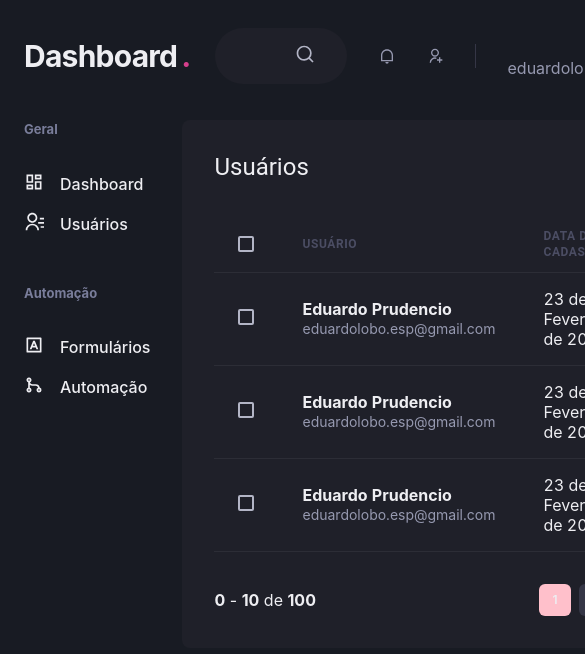
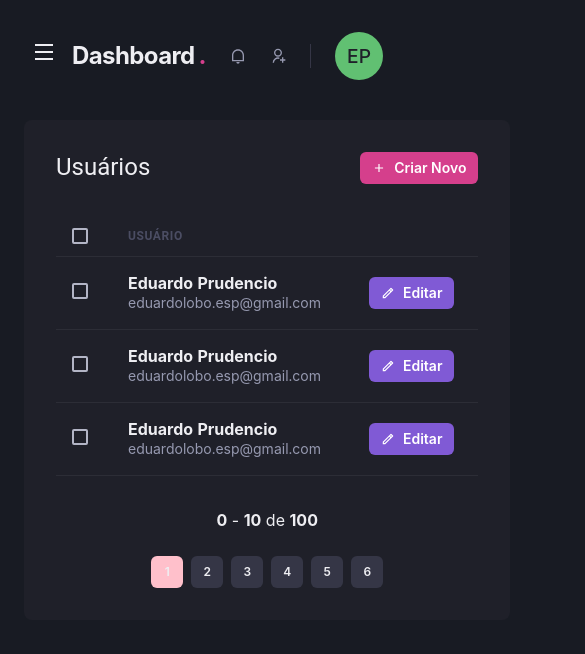
Before and after one commit to EduardoPrudencio/dashboard-react-chakra, a Next.js app: page /dashboard/users in a window 390 px wide. Shown: the top 654 px of the page, 585 px wide, since content can reach past the window. Built offline with nearby package versions, Linux system fonts and the light colour scheme.

Commit message:
Finalizando a responsividade das telas

```diff
--- a/src/components/Header/Logo.tsx
+++ b/src/components/Header/Logo.tsx
@@ -3,7 +3,7 @@ import { Text } from '@chakra-ui/react'
 export function Logo(){
     return(
         <>
-            <Text fontSize="3xl"
+            <Text fontSize={["2xl", "3xl"]}
                 fontWeight="bold"
                 letterSpacing="tight"
             >Dashboard
--- a/src/components/Header/NotificationsNav.tsx
+++ b/src/components/Header/NotificationsNav.tsx
@@ -3,9 +3,9 @@ import { RiNotificationLine, RiUserAddLine } from "react-icons/ri";
 
 export function NotificationsNav(){
     return(
-            <HStack spacing="8"
-                    mx="8"
-                    pr="8"
+            <HStack spacing={["6","8"]}
+                    mx={["6","8"]}
+                    pr={["6","8"]}
                     py="1"
                     color="gray.300"
                     borderRightWidth={1}
--- a/src/components/Header/Profile.tsx
+++ b/src/components/Header/Profile.tsx
@@ -1,8 +1,14 @@
 import { Flex, Box, Text, Avatar } from "@chakra-ui/react";
 
-export function Profile(){
+interface ProfileProps{
+    showProfileData?: boolean;
+}
+
+export function Profile({showProfileData = true} :ProfileProps){
     return (
             <Flex align="center">
+                {
+                    showProfileData &&
                     <Box mr="4" textAlign="right">
                         <Text>Eduardo Prudencio</Text>
                         <Text color="gray.300"
@@ -10,6 +16,7 @@ export function Profile(){
                                 eduardolobo.esp@gmail.com
                             </Text>
                     </Box>
+                }
 
                 <Avatar size="md" name="Eduardo Prudencio" />
             </Flex>
--- a/src/components/Header/index.tsx
+++ b/src/components/Header/index.tsx
@@ -1,10 +1,20 @@
-import { Flex } from '@chakra-ui/react'
+import { Flex, Icon, IconButton, useBreakpointValue } from '@chakra-ui/react'
+import { RiMenuLine } from 'react-icons/ri'
+import { useSidebarDrawer } from '../../contexts/SideBarDrawerContext'
 import { Logo } from './Logo'
 import { NotificationsNav } from './NotificationsNav'
 import { Profile } from './Profile'
 import { SearchBox } from './SearchBox'
 
 export function Header() {
+
+  const {onOpen} = useSidebarDrawer()
+
+  const isWideVersion = useBreakpointValue({
+    base: false,
+    lg: true
+  })
+
     return (
         <Flex as="header"
               w="100%"
@@ -14,13 +24,25 @@ export function Header() {
               mt="4"
               px="6"
               align="center">
+
+                {!isWideVersion && (
+                  <IconButton
+                    aria-label='Open navigation'
+                    icon={<Icon as={RiMenuLine} />}
+                    fontSize="24"
+                    variant="unstyled"
+                    onClick={onOpen}
+                    mr="2"
+                  />
+                )}
                 <Logo />
-                 <SearchBox />
+                {isWideVersion &&  <SearchBox /> }
+
            <Flex align="center"
                       ml="auto"
                 >
                  <NotificationsNav />
-                  <Profile />
+                  <Profile showProfileData={isWideVersion}/>
                 </Flex>
         </Flex>
 
--- a/src/components/Pagination/index.tsx
+++ b/src/components/Pagination/index.tsx
@@ -3,7 +3,7 @@ import { PaginationItem } from './PaginationItem'
 
 export function Pagination(){
     return (
-        <Stack direction="row"
+        <Stack direction={["column", "row"]}
                mt="8"
                justify="space-between"
                align="center"
--- /dev/null
+++ b/src/components/Sidebar/SidebarNav.tsx
@@ -0,0 +1,28 @@
+import { Stack } from "@chakra-ui/react";
+import { RiContactsLine, RiDashboardLine, RiGitMergeLine, RiInputMethodLine } from "react-icons/ri";
+import { NavLink } from "./NavLink";
+import { NavSection } from "./NavSection";
+
+export function SideBarNav(){
+    return (
+        <Stack spacing="12" align="flex-start">
+                <NavSection title="Geral">
+                    <NavLink icon={RiDashboardLine}>
+                        Dashboard
+                    </NavLink>
+                    <NavLink icon={RiContactsLine}>
+                        Usuários
+                    </NavLink>
+                </NavSection>
+
+                <NavSection title="Automação">
+                    <NavLink icon={RiInputMethodLine}>
+                        Formulários
+                    </NavLink>
+                    <NavLink icon={RiGitMergeLine}>
+                    Automação
+                    </NavLink>
+                </NavSection>
+            </Stack>
+    )
+}
--- a/src/components/Sidebar/index.tsx
+++ b/src/components/Sidebar/index.tsx
@@ -1,30 +1,38 @@
-import {Box, Icon, Link, Stack, Text} from "@chakra-ui/react"
+import {Box, Drawer, DrawerBody, DrawerCloseButton, DrawerContent, DrawerHeader, DrawerOverlay, Icon, Link, Stack, Text, useBreakpointValue} from "@chakra-ui/react"
 import { RiContactsLine, RiDashboardLine, RiGitMergeLine, RiInputMethodLine } from "react-icons/ri";
+import { useSidebarDrawer } from "../../contexts/SideBarDrawerContext";
 import { NavLink } from "./NavLink";
 import { NavSection } from "./NavSection";
+import { SideBarNav } from "./SidebarNav";
 
 export function Sidebar(){
+
+    const{isOpen, onClose} = useSidebarDrawer()
+
+    const isDrawerSidebar = useBreakpointValue({
+        base: true,
+        lg: false,
+    })
+
+    if(isDrawerSidebar){
+        return(
+            <Drawer isOpen={isOpen} placement="left" onClose={onClose}>
+                <DrawerOverlay>
+                    <DrawerContent bg="gray.800" p="4">
+                        <DrawerCloseButton mt="6" />
+                            <DrawerHeader>Navegação</DrawerHeader>
+                            <DrawerBody>
+                                <SideBarNav />
+                            </DrawerBody>
+                    </DrawerContent>
+                </DrawerOverlay>
+            </Drawer>
+        )
+    }
+
     return (
         <Box as="aside" w="150px" mr="8">
-            <Stack spacing="12" align="flex-start">
-                <NavSection title="Geral">
-                    <NavLink icon={RiDashboardLine}>
-                        Dashboard
-                    </NavLink>
-                    <NavLink icon={RiContactsLine}>
-                        Usuários
-                    </NavLink>
-                </NavSection>
-
-                <NavSection title="Automação">
-                    <NavLink icon={RiInputMethodLine}>
-                        Formulários
-                    </NavLink>
-                    <NavLink icon={RiGitMergeLine}>
-                    Automação
-                    </NavLink>
-                </NavSection>
-            </Stack>
+            <SideBarNav />
         </Box>
     );
 }
--- /dev/null
+++ b/src/contexts/SideBarDrawerContext.tsx
@@ -0,0 +1,30 @@
+import { useDisclosure, UseDisclosureReturn } from '@chakra-ui/react';
+import { route } from 'next/dist/server/router';
+import { useRouter } from 'next/router';
+import { createContext, ReactNode, useContext, useEffect} from 'react'
+
+interface SidebarDrawerProps {
+    children: ReactNode;
+}
+
+type SideBarDrawerContextData = UseDisclosureReturn
+
+const SidebarDrawerContext = createContext({} as UseDisclosureReturn);
+
+export function SideBarDrawerProvider({ children } :SidebarDrawerProps ){
+
+    const disclosure = useDisclosure();
+    const router = useRouter()
+
+    useEffect(() => {
+        disclosure.onClose()
+    },[disclosure, router.asPath])
+
+    return (
+        <SidebarDrawerContext.Provider value={disclosure}>
+            {children}
+        </SidebarDrawerContext.Provider>
+    )
+}
+
+export const useSidebarDrawer = () => useContext(SidebarDrawerContext)
--- a/src/pages/_app.tsx
+++ b/src/pages/_app.tsx
@@ -1,11 +1,14 @@
 import {AppProps} from 'next/app'
 import { ChakraProvider } from '@chakra-ui/react'
 import { theme } from '../styles/theme'
+import { SideBarDrawerProvider } from '../contexts/SideBarDrawerContext'
 
 function MyApp({ Component, pageProps }) {
   return (
     <ChakraProvider theme={theme}>
-      <Component {...pageProps} />
+      <SideBarDrawerProvider>
+        <Component {...pageProps} />
+      </SideBarDrawerProvider>
     </ChakraProvider>
   )
 }
--- a/src/pages/dashboard/index.tsx
+++ b/src/pages/dashboard/index.tsx
@@ -64,14 +64,14 @@ export default function Dashboard(){
                             minChildWidth="320px"
                             alignItems="flex-start"
                             >
-                    <Box p="8"
+                    <Box p={["6", "8"]}
                          bg="gray.800"
                          borderRadius={8}
                     >
                         <Text fontSize="lg" mb="4">Inscritos na semana</Text>
                         <Chart options={options} series={series} type="area" height={160} />
                     </Box>
-                    <Box p="8"
+                    <Box p={["6", "8"]}
                          bg="gray.800"
                          borderRadius={8}
                     >
--- a/src/pages/dashboard/users/create.tsx
+++ b/src/pages/dashboard/users/create.tsx
@@ -12,7 +12,7 @@ export default function CreateUser(){
             <Flex w="100%" my="6" maxWidth={1480} mx="auto" px="6">
                 <Sidebar />
 
-                <Box flex="1" borderRadius={8} bg="gray.800" p="8">
+                <Box flex="1" borderRadius={8} bg="gray.800" p={["6","8"]}>
                     <Heading size="lg" fontWeight="normal" >
                         Criar Usuário
                     </Heading>
@@ -20,12 +20,12 @@ export default function CreateUser(){
                     <Divider my="6" borderColor="gray.700"/>
 
                     <VStack spacing="8">
-                        <SimpleGrid minChildWidth="240px" spacing="8" w="100%">
+                        <SimpleGrid minChildWidth="240px" spacing={["6","8"]} w="100%">
                             <Input name="name" label="Nome completo" />
                             <Input name="email" type="email" label="E-mail" />
                         </SimpleGrid>
 
-                        <SimpleGrid minChildWidth="240px" spacing="8" w="100%">
+                        <SimpleGrid minChildWidth="240px" spacing={["6","8"]} w="100%">
                             <Input name="password" type="password" label="Senha" />
                             <Input name="password_confirmation" type="password" label="Confirmação da senha" />
                         </SimpleGrid>
--- a/src/pages/dashboard/users/index.tsx
+++ b/src/pages/dashboard/users/index.tsx
@@ -1,10 +1,16 @@
-import { Box, Flex, Heading, Button, Icon, Text, Table, Thead, Th, Tr, Td, Checkbox, Tbody } from '@chakra-ui/react'
+import { Box, Flex, Heading, Button, Icon, Text, Table, Thead, Th, Tr, Td, Checkbox, Tbody, useBreakpointValue } from '@chakra-ui/react'
 import { RiAddLine, RiPencilLine } from 'react-icons/ri';
 import { Header } from '../../../components/Header';
 import { Pagination } from '../../../components/Pagination';
 import { Sidebar } from '../../../components/Sidebar';
 
 export default function UserList(){
+
+    const isWidVersion = useBreakpointValue({
+        base:false,
+        lg: true,
+    })
+
     return(
         <Box>
             <Header />
@@ -27,17 +33,17 @@ export default function UserList(){
                     <Table colorScheme="whiteAlpha">
                         <Thead>
                             <Tr>
-                                <Th px="6" color="gray.300" width="8">
+                                <Th px={["4","4","6"]} color="gray.300" width="8">
                                    <Checkbox colorScheme="pink"/>
                                 </Th>
                                 <Th>Usuário</Th>
-                                <Th>Data de cadastro</Th>
+                                {isWidVersion && <Th>Data de cadastro</Th>}
                                 <Th width="8"></Th>
                             </Tr>
                         </Thead>
                         <Tbody>
                             <Tr>
-                                <Td px="6">
+                                <Td px={["4","4","6"]}>
                                     <Checkbox colorScheme="pink"/>
                                 </Td>
                                 <Td>
@@ -50,7 +56,7 @@ export default function UserList(){
                                         </Text>
                                     </Box>
                                 </Td>
-                                <Td> 23 de Fevereiro de 2019</Td>
+                                {isWidVersion && <Td> 23 de Fevereiro de 2019</Td>}
                                 <Td>
                                     <Button as="a"
                                     size="sm"
@@ -60,7 +66,7 @@ export default function UserList(){
                                 </Td>
                             </Tr>
                             <Tr>
-                                <Td px="6">
+                                <Td px={["4","4","6"]}>
                                     <Checkbox colorScheme="pink"/>
                                 </Td>
                                 <Td>
@@ -73,7 +79,7 @@ export default function UserList(){
                                         </Text>
                                     </Box>
                                 </Td>
-                                <Td> 23 de Fevereiro de 2019</Td>
+                                {isWidVersion && <Td> 23 de Fevereiro de 2019</Td>}
                                 <Td>
                                     <Button as="a"
                                     size="sm"
@@ -83,7 +89,7 @@ export default function UserList(){
                                 </Td>
                             </Tr>
                             <Tr>
-                                <Td px="6">
+                                <Td px={["4","4","6"]}>
                                     <Checkbox colorScheme="pink"/>
                                 </Td>
                                 <Td>
@@ -96,7 +102,7 @@ export default function UserList(){
                                         </Text>
                                     </Box>
                                 </Td>
-                                <Td> 23 de Fevereiro de 2019</Td>
+                                {isWidVersion && <Td> 23 de Fevereiro de 2019</Td>}
                                 <Td>
                                     <Button as="a"
                                     size="sm"
```
Lines whose indentation alone changed are shown as unchanged.
